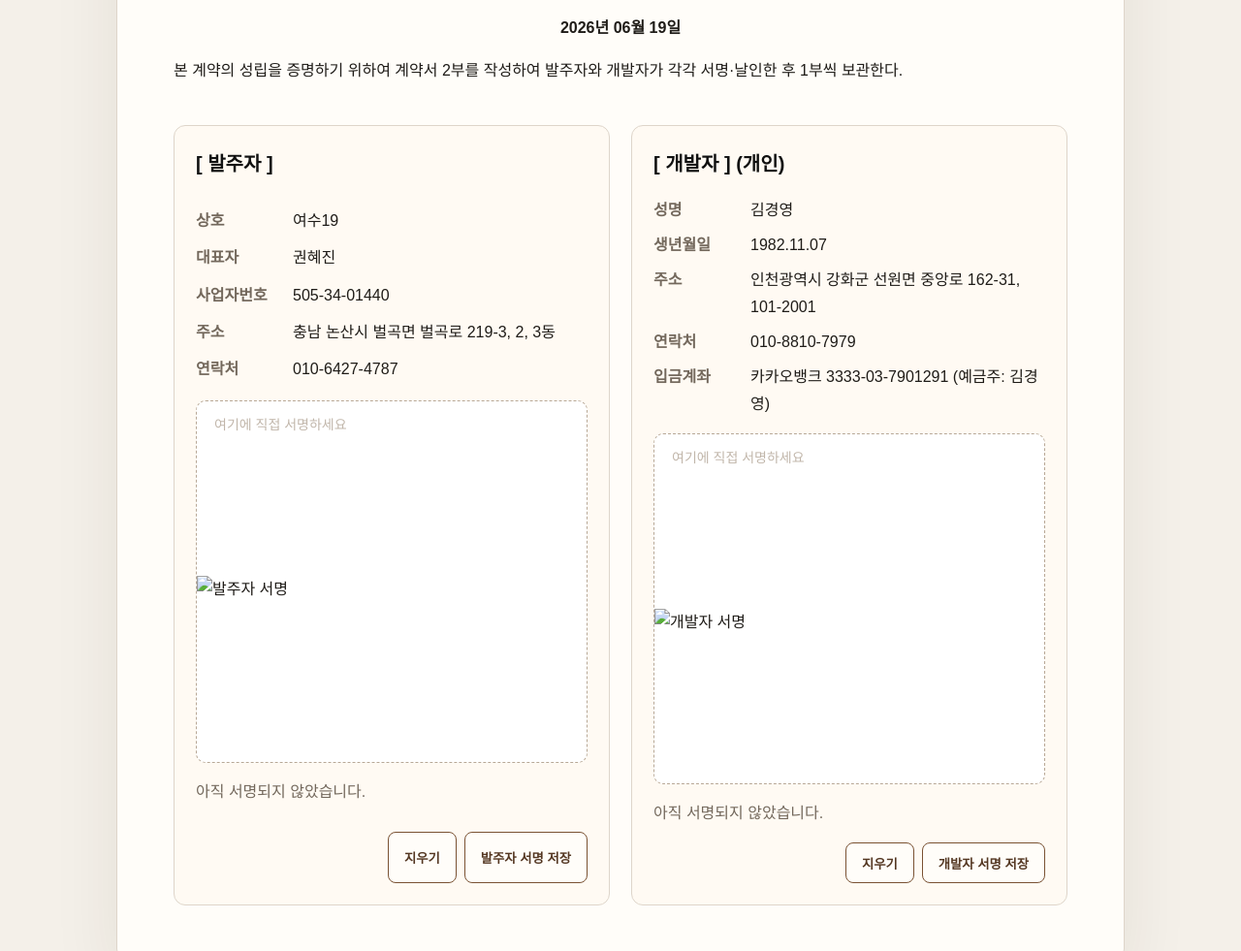
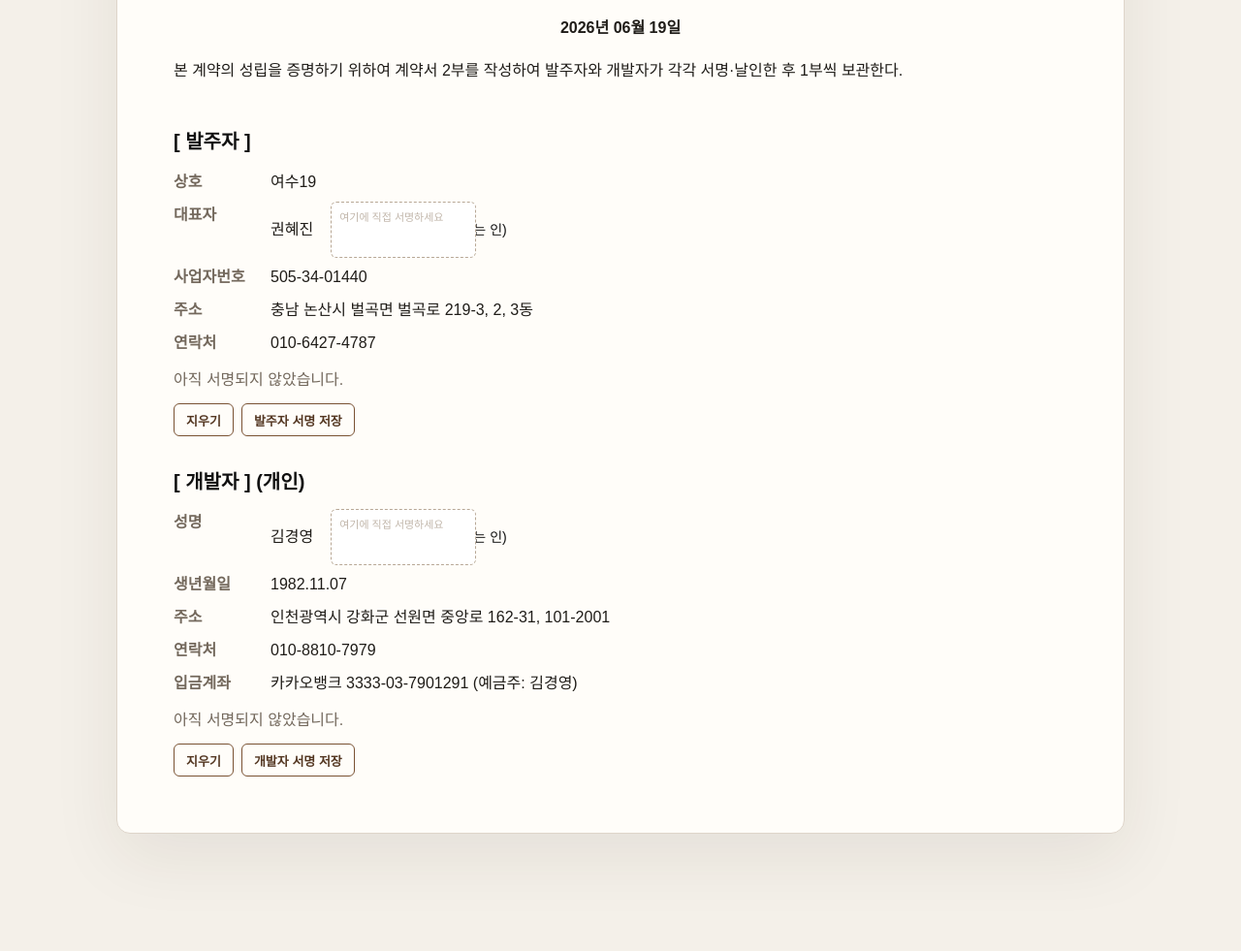
Before and after one commit to kykim82/contract, a plain HTML site: page public/index.html in a window 1280 px wide. Shown: the part 3640-4621 px from the top of the page at 97% size. After the commit the page ends 4580 px from the top, so only its background shows below. Drawn offline with Linux system fonts and the light colour scheme; no server answers.

Commit message:
Add files via upload

```diff
--- a/public/index.html
+++ b/public/index.html
@@ -132,15 +132,22 @@
           <h3>[ 발주자 ]</h3>
           <dl>
             <div><dt>상호</dt><dd>여수19</dd></div>
-            <div><dt>대표자</dt><dd>권혜진</dd></div>
+            <div class="sign-row">
+              <dt>대표자</dt>
+              <dd>
+                <span>권혜진</span>
+                <div class="signature-inline">
+                  <div class="signature-box">
+                    <canvas data-pad="client" width="360" height="140"></canvas>
+                  </div>
+                  <span class="signature-stamp">(서명 또는 인)</span>
+                </div>
+              </dd>
+            </div>
             <div><dt>사업자번호</dt><dd>505-34-01440</dd></div>
             <div><dt>주소</dt><dd>충남 논산시 벌곡면 벌곡로 219-3, 2, 3동</dd></div>
             <div><dt>연락처</dt><dd>010-6427-4787</dd></div>
           </dl>
-          <div class="signature-box">
-            <canvas data-pad="client" width="720" height="260"></canvas>
-            <img alt="발주자 서명" data-saved-signature="client" hidden>
-          </div>
           <p class="signed-meta" data-signed-meta="client">아직 서명되지 않았습니다.</p>
           <div class="signature-actions">
             <button type="button" data-clear="client">지우기</button>
@@ -151,16 +158,23 @@
         <div class="signature-card" data-signature-card="developer">
           <h3>[ 개발자 ] (개인)</h3>
           <dl>
-            <div><dt>성명</dt><dd>김경영</dd></div>
+            <div class="sign-row">
+              <dt>성명</dt>
+              <dd>
+                <span>김경영</span>
+                <div class="signature-inline">
+                  <div class="signature-box">
+                    <canvas data-pad="developer" width="360" height="140"></canvas>
+                  </div>
+                  <span class="signature-stamp">(서명 또는 인)</span>
+                </div>
+              </dd>
+            </div>
             <div><dt>생년월일</dt><dd>1982.11.07</dd></div>
             <div><dt>주소</dt><dd>인천광역시 강화군 선원면 중앙로 162-31, 101-2001</dd></div>
             <div><dt>연락처</dt><dd>010-8810-7979</dd></div>
             <div><dt>입금계좌</dt><dd>카카오뱅크 3333-03-7901291 (예금주: 김경영)</dd></div>
           </dl>
-          <div class="signature-box">
-            <canvas data-pad="developer" width="720" height="260"></canvas>
-            <img alt="개발자 서명" data-saved-signature="developer" hidden>
-          </div>
           <p class="signed-meta" data-signed-meta="developer">아직 서명되지 않았습니다.</p>
           <div class="signature-actions">
             <button type="button" data-clear="developer">지우기</button>
--- a/public/styles.css
+++ b/public/styles.css
@@ -11,6 +11,10 @@
 
 * {
   box-sizing: border-box;
+}
+
+[hidden] {
+  display: none !important;
 }
 
 body {
@@ -34,6 +38,11 @@ button {
 
 button:hover {
   background: #f1e5d8;
+}
+
+button:disabled {
+  opacity: 0.42;
+  cursor: not-allowed;
 }
 
 .topbar {
@@ -138,23 +147,36 @@ button:hover {
 
 .signature-area {
   display: grid;
-  grid-template-columns: repeat(2, minmax(0, 1fr));
-  gap: 22px;
+  grid-template-columns: 1fr;
+  gap: 30px;
   margin-top: 42px;
 }
 
 .signature-card {
   display: grid;
-  gap: 16px;
-  padding: 22px;
-  border: 1px solid var(--line);
-  border-radius: 12px;
-  background: #fffaf3;
+  gap: 10px;
+  padding: 0;
+  border: 0;
+  border-radius: 0;
+  background: transparent;
 }
 
 .signature-card.is-active {
-  border-color: var(--accent);
-  box-shadow: 0 0 0 3px rgba(122, 82, 51, 0.14);
+  outline: 2px solid rgba(122, 82, 51, 0.22);
+  outline-offset: 12px;
+}
+
+.signature-card.is-locked {
+  opacity: 0.58;
+}
+
+.signature-card.is-locked .signature-box {
+  background: #f4f0e9;
+}
+
+.signature-card.is-locked canvas {
+  pointer-events: none;
+  cursor: not-allowed;
 }
 
 .signature-card h3 {
@@ -163,7 +185,7 @@ button:hover {
 
 .signature-card dl {
   display: grid;
-  gap: 8px;
+  gap: 6px;
   margin: 0;
 }
 
@@ -182,12 +204,34 @@ button:hover {
   margin: 0;
 }
 
+.signature-card .sign-row dd {
+  display: flex;
+  align-items: center;
+  gap: 18px;
+  flex-wrap: wrap;
+}
+
+.signature-inline {
+  display: inline-flex;
+  align-items: center;
+  gap: 8px;
+  min-width: 260px;
+}
+
+.signature-stamp {
+  color: #111;
+  font-size: 14px;
+  white-space: nowrap;
+}
+
 .signature-box {
   position: relative;
   overflow: hidden;
-  min-height: 150px;
+  width: 150px;
+  height: 58px;
+  min-height: 58px;
   border: 1px dashed #b8a896;
-  border-radius: 10px;
+  border-radius: 6px;
   background: #fff;
   touch-action: none;
 }
@@ -195,10 +239,10 @@ button:hover {
 .signature-box::before {
   content: "여기에 직접 서명하세요";
   position: absolute;
-  left: 18px;
-  top: 12px;
+  left: 8px;
+  top: 6px;
   color: #c1b6aa;
-  font-size: 14px;
+  font-size: 11px;
   pointer-events: none;
 }
 
@@ -206,7 +250,7 @@ button:hover {
 .signature-box img {
   display: block;
   width: 100%;
-  height: 180px;
+  height: 58px;
 }
 
 .signature-box img {
@@ -216,14 +260,21 @@ button:hover {
 .signed-meta {
   margin: 0;
   color: var(--muted);
-  font-size: 14px;
+  font-size: 13px;
 }
 
 .signature-actions {
   display: flex;
   gap: 8px;
-  justify-content: flex-end;
+  justify-content: flex-start;
   flex-wrap: wrap;
+}
+
+.signature-actions button {
+  min-height: 34px;
+  padding: 0 12px;
+  border-radius: 6px;
+  font-size: 13px;
 }
 
 @media (max-width: 760px) {
@@ -239,6 +290,12 @@ button:hover {
 
   .signature-area {
     grid-template-columns: 1fr;
+  }
+
+  .signature-card .sign-row dd {
+    align-items: flex-start;
+    flex-direction: column;
+    gap: 8px;
   }
 }
 
```
